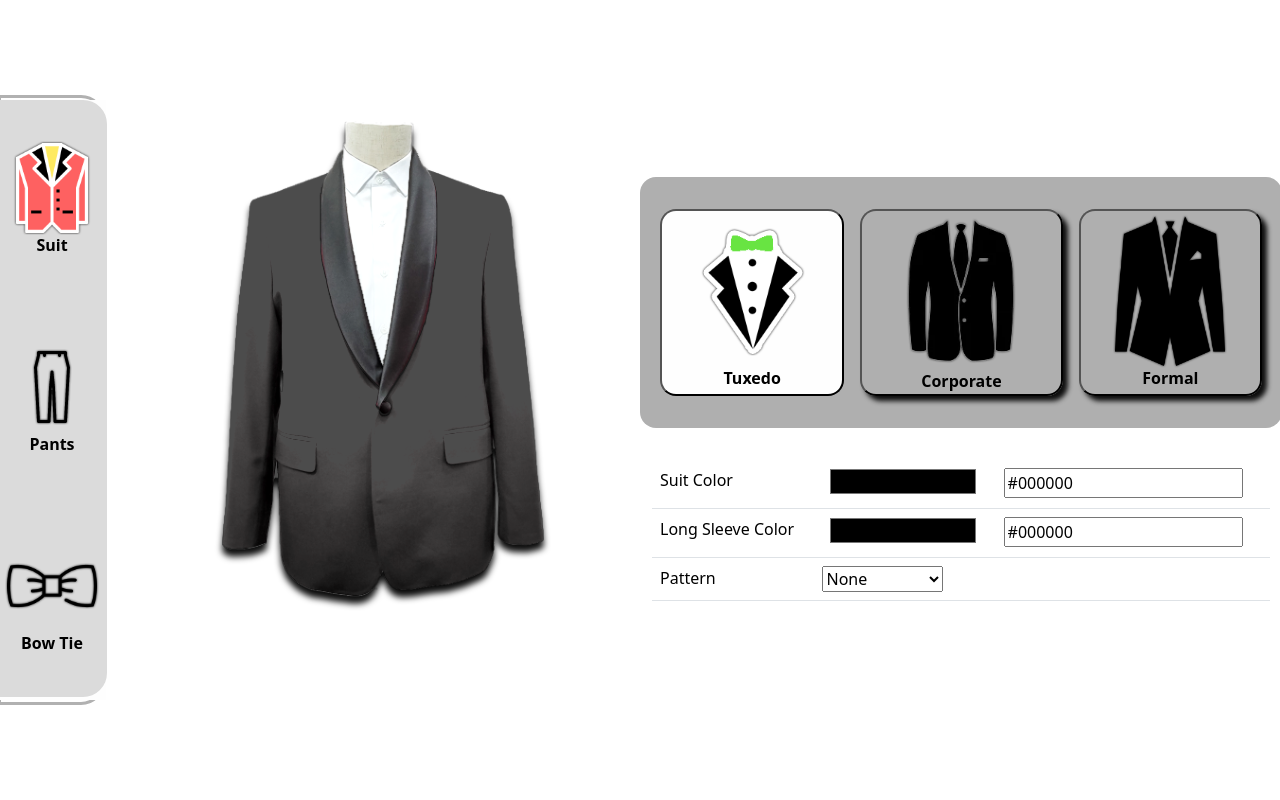
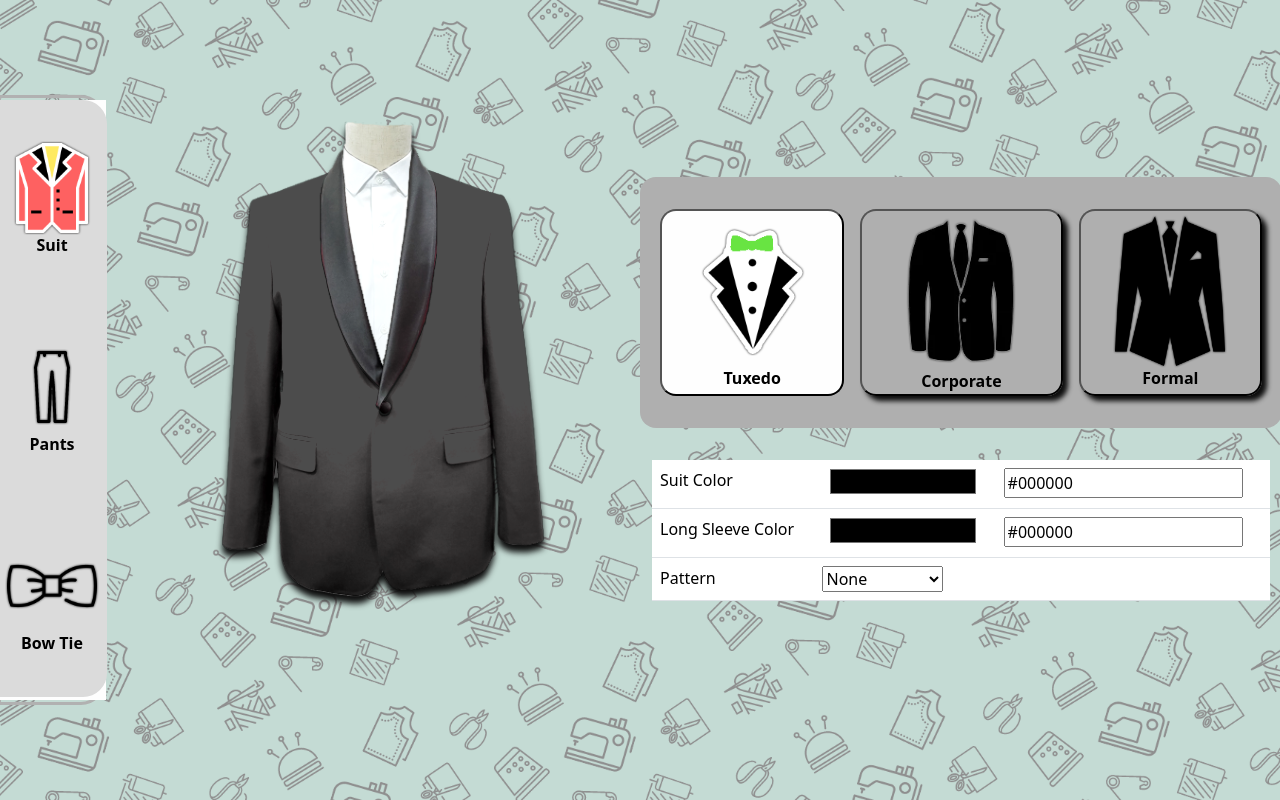
Before and after one commit to 01eon/suit-customize, a plain HTML site: page index.html in a window 1280 px wide. Drawn offline with nearby package versions, Linux system fonts and the light colour scheme.

Commit message:
Refactor: Changed background

```diff
--- a/css/customize.css
+++ b/css/customize.css
@@ -1,10 +1,14 @@
 
 body{
-  /* overflow: hidden; */
+  overflow: hidden;
   margin: 0;
   padding: 0;
   height: 100vh;
-  background-color: transparent;
+  /* background-color: transparent; */
+  background-image: url('../img/background-transp.png');
+  background-repeat: no-repeat;
+  background-size: cover;
+  background-attachment: fixed;
 }
 
 .customization{
@@ -31,11 +35,6 @@ body{
   border: none;
   outline: none;
 }
-
-
-
-
-
 
 
 .garments-container .garments .optGarment .icon{
--- a/index.html
+++ b/index.html
@@ -8,7 +8,6 @@
     <meta name="viewport" content="width=device-width, initial-scale=1" />
 
     <!-- External CSS -->
-    <link rel="stylesheet" href="../css/landingpage.css" />
     <link rel="stylesheet" href="../css/customize.css" />
 
     <!-- Bootstrap CDN v5.3.1 -->
```
Also changed, not shown: img/background-transp.png (added).
